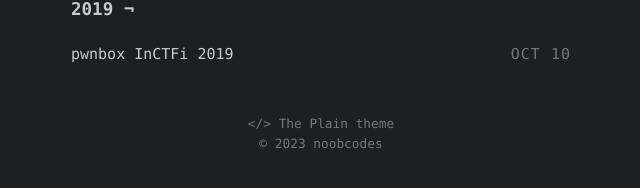
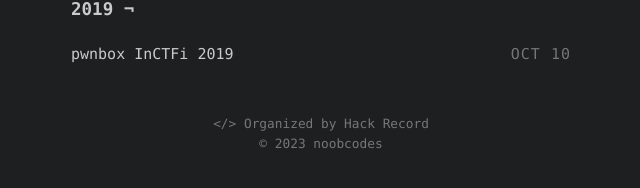
Before and after one commit to syukirman-amir/blog.noob.codes, a Jekyll site: the page built from index.html, in a window 1280 px wide. Shown: the part 242-430 px from the top of the page, without its empty margins (319-959 px from the left). Built offline with Jekyll 4.4.1, drawn with Linux system fonts in a browser that asks for light colours.

Commit message:
Update footer.html

```diff
--- a/_includes/footer.html
+++ b/_includes/footer.html
@@ -1,4 +1,4 @@
 <div class="footer">
-  <span class="block">&lt;/&gt; <a href="http://github.com/heiswayi/the-plain" title="a minimalist Jekyll theme for personal blog">The Plain theme</a> </span>
-  <span class="block">&copy; {{ site.time | date: '%Y' }} <a href="https://twitter.com/vishnudevtj" title="@vishnudevtj"> {{ site.author_name }}</a> </span>
+  <span class="block">&lt;/&gt; <a href="https://www.instagram.com/hackrecord/" title="HackRecord">Organized by Hack Record</a> </span>
+  <span class="block">&copy; {{ site.time | date: '%Y' }} <a href="https://www.instagram.com/hackrecord/" title="@hackrecord"> {{ site.author_name }}</a> </span>
 </div>
```
